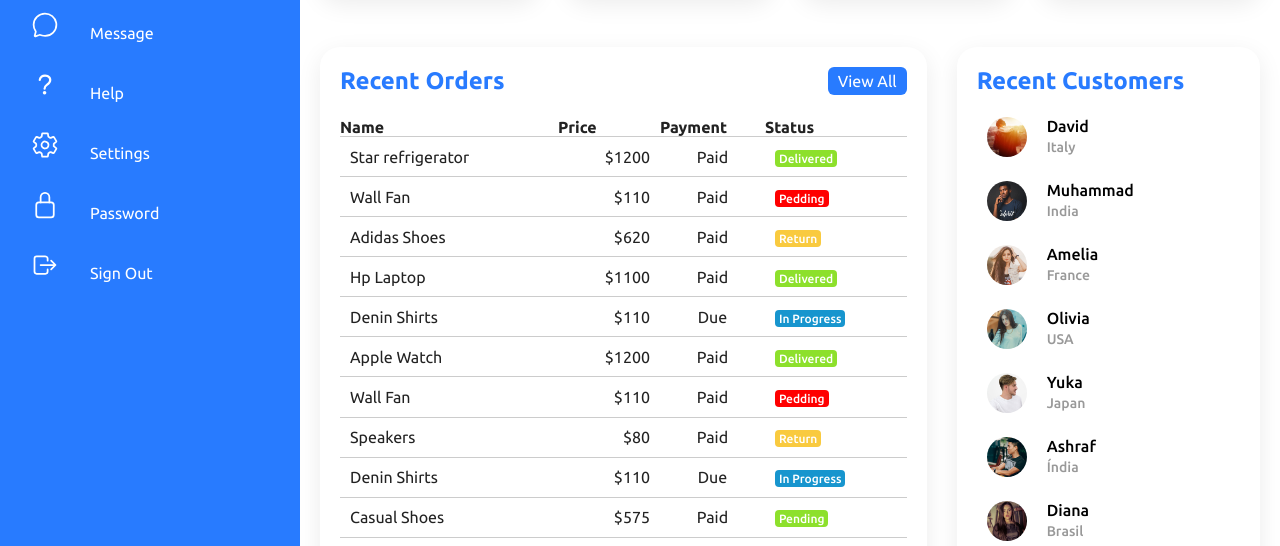
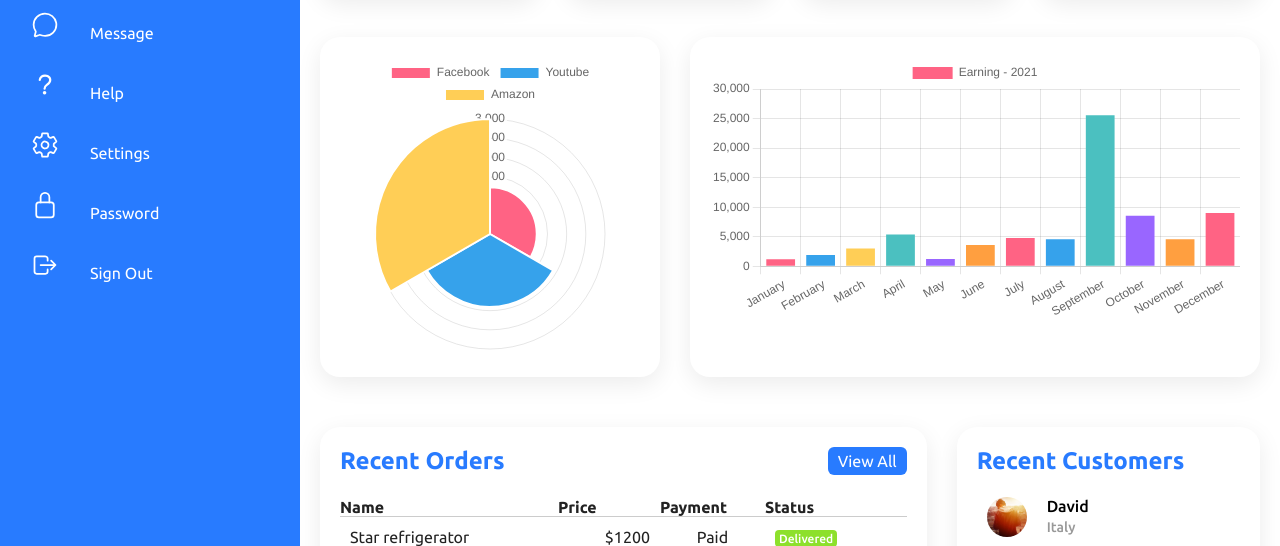
Before and after one commit to ThiagoTassinari/dashboard-admin, a plain HTML site: page index.html in a window 1280 px wide. Shown: the part 217-763 px from the top of the page. Drawn offline with nearby package versions, Linux system fonts and the light colour scheme.

Commit message:
Inserção dos gráficos

```diff
--- a/index.html
+++ b/index.html
@@ -135,6 +135,17 @@
                     <div class="iconBox">
                         <ion-icon name="cash-outline"></ion-icon>
                     </div>
+                </div>
+            </div>
+
+
+            <!-- Add Charts -->
+            <div class="graphBox">
+                <div class="box">
+                    <canvas id="myChart"></canvas>
+                </div>
+                <div class="box">
+                    <canvas id="earning"></canvas>
                 </div>
             </div>
 
@@ -344,6 +355,10 @@
     <script type="module" src="https://unpkg.com/ionicons@5.5.2/dist/ionicons/ionicons.esm.js"></script>
     <script nomodule src="https://unpkg.com/ionicons@5.5.2/dist/ionicons/ionicons.js"></script>
 
+    <script src="https://cdn.jsdelivr.net/npm/chart.js@3.7.0/dist/chart.min.js"></script>
+    <script src="my_chart.js"></script>
+
+
     <script>
         // MenuToogle
         let toggle = document.querySelector('.toggle');
--- /dev/null
+++ b/my_chart.js
@@ -0,0 +1,47 @@
+var earning = document.getElementById('earning').getContext('2d');
+var ctx = document.getElementById('myChart').getContext('2d');
+var myChart = new Chart(ctx, {
+    type: 'polarArea',
+    data: {
+        labels: ['Facebook', 'Youtube', 'Amazon'],
+        datasets: [{
+            label: 'Traffic Source',
+            data: [1220, 1900, 3000],
+            backgroundColor: [
+                'rgba(255, 99, 132, 1)',
+                'rgba(54, 162, 235, 1)',
+                'rgba(255, 206, 86, 1)'
+            ],
+        }]
+    },
+    options: {
+        responsive: true,
+    }
+});
+
+var earning = new Chart(earning, {
+    type: 'bar',
+    data: {
+        labels: ['January', 'February', 'March', 'April', 'May', 'June', 'July', 'August', 'September', 'October', 'November', 'December'],
+        datasets: [{
+            label: 'Earning - 2021',
+            data: [1200, 1900, 3000, 5400, 1220, 3600, 4800, 4578, 25566, 8545, 4587, 9000],
+            backgroundColor: [
+                'rgba(255, 99, 132, 1)',
+                'rgba(54, 162, 235, 1)',
+                'rgba(255, 206, 86, 1)',
+                'rgba(75, 192, 192, 1)',
+                'rgba(153, 102, 255, 1)',
+                'rgba(255, 159, 64, 1)',
+                'rgba(255, 99, 132, 1)',
+                'rgba(54, 162, 235, 1)',
+                'rgba(75, 192, 192, 1)',
+                'rgba(153,102, 255, 1)',
+                'rgba(255, 159, 64, 1)',
+            ],
+        }]
+    },
+    options: {
+        responsive: true
+    }
+});
--- a/style.css
+++ b/style.css
@@ -270,8 +270,29 @@ body {
     color: var(--white);
 }
 
+/* Charts */
+.graphBox {
+    position: relative;
+    width: 100%;
+    padding: 20px;
+    display: grid;
+    grid-template-columns: 1fr 2fr;
+    grid-gap: 30px;
+    min-height: 200px;
+}
+
+.graphBox .box {
+    position: relative;
+    background: #fff;
+    padding: 20px;
+    width: 100%;
+    box-shadow:  0 7px 25px rgba(0, 0, 0, 0.08);
+    border-radius: 20px;
+}
+
+/* End Charts */
+
 /* detais list */
-
 .details {
     position: relative;
     width: 100%;
@@ -439,6 +460,10 @@ body {
 
 /* responsive design */
 @media(max-width: 991px) {
+    .graphBox {
+        grid-template-columns: 1fr;
+        height: auto;
+    }
     .navigation {
         left: -300px;
     }
```
